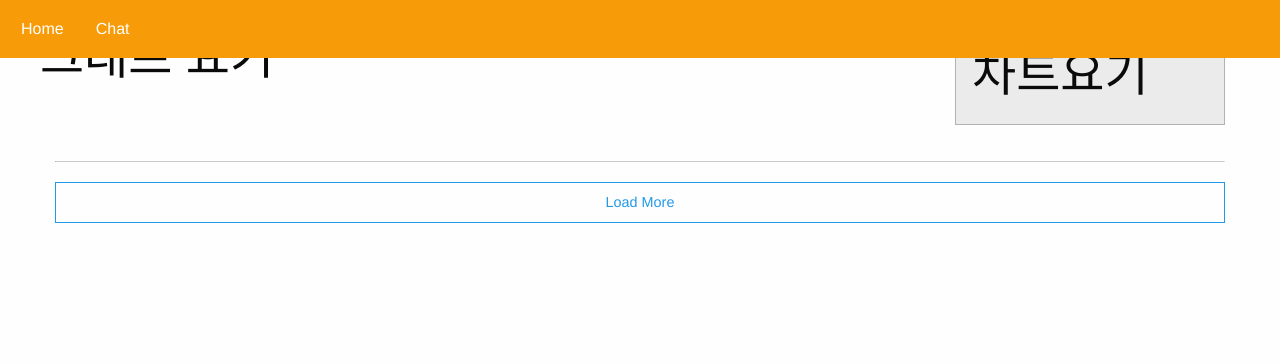
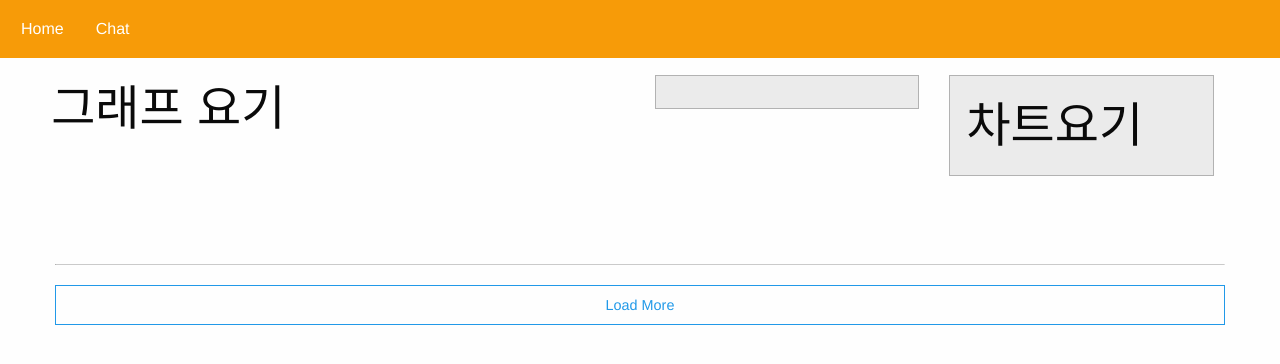
Before and after one commit to ehdgks0627/d_con, a Flask app: template flask_server/templates/info.html in a window 1280 px wide. Shown: the top 364 px of the page. Run offline with Flask 2, Linux system fonts and the light colour scheme; the template is opened without the code that fills it, so the values that code supplies are empty; some libraries are stand-ins or nearby versions.

Commit message:
yeahhhhhhhh

```diff
--- a/flask_server/templates/info.html
+++ b/flask_server/templates/info.html
@@ -19,6 +19,11 @@
 
 
     }
+        #row{
+        margin: 4%;
+        }
+
+
         </style>
 </head>
 
@@ -31,17 +36,18 @@
     </div>
 
     <br>
-    <div class="row">
+    <div class="row" id="row">
         <div class="medium-6 large-6 columns">
             <div class="row">
-              <div class="large-2 columns">
+              <div class="large-2 columns" id="large">
                 {% for key,value in pro.items() %}
                     {% if key|string() == "avatar" %}
                         <img src="{{ value }}" style="width: 64px;">
                     {% endif %}
                 {% endfor %}
               </div>
-              <div class="medium-4 large-4 columns">
+              <div class="medium-4 large-4 columns"
+                   id="medium">
                     {% for key,value in pro.items() %}
                         {% if key|string() == "username" %}
                           <div style="font-size: 300%;">{{ value }}</div>
```
